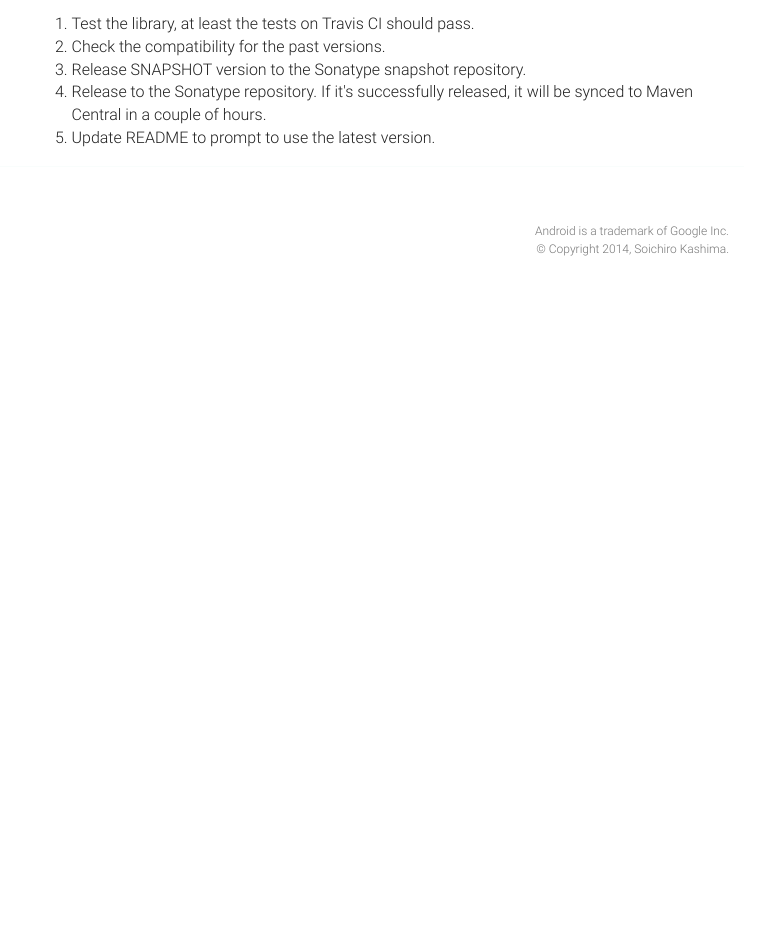
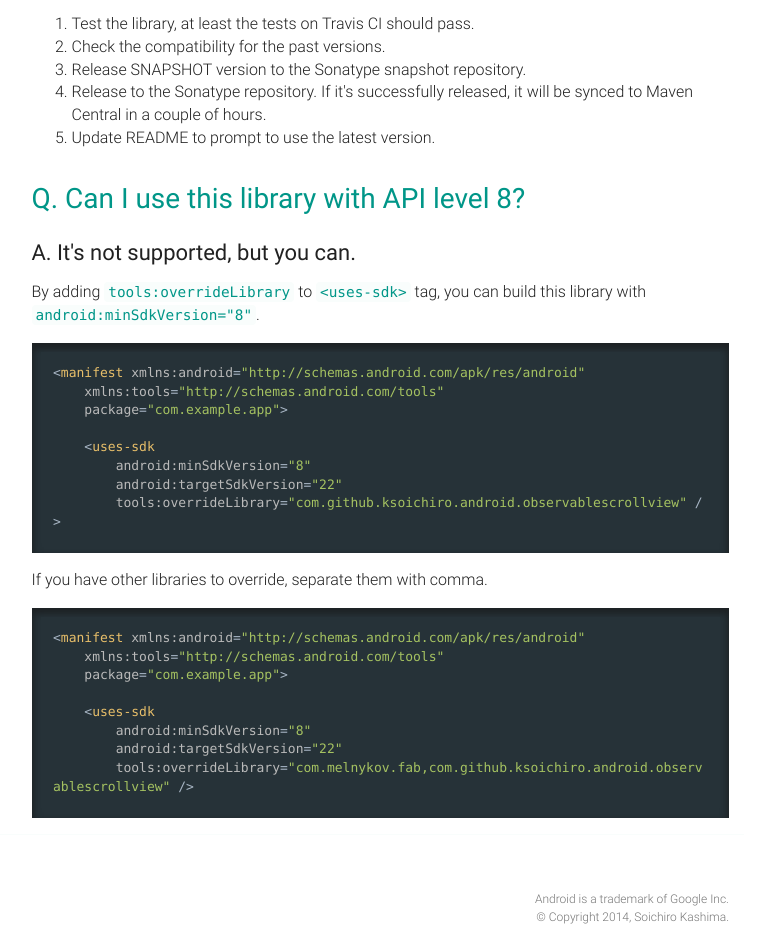
Before and after one commit to ksoichiro/Android-ObservableScrollView, a plain HTML site: page docs/faq.html in a window 1280 px wide. Shown: the part 1576-2517 px from the top of the page, without its empty margins (381-1141 px from the left). Before the commit the page ends 1849 px from the top, so only its background shows below. Drawn offline with Linux system fonts and the light colour scheme; grey boxes are pictures that could not be loaded.

Commit message:
Updated website.

```diff
--- a/docs/faq.html
+++ b/docs/faq.html
@@ -256,6 +256,27 @@ I&#39;d very appreciate it if you help me refactor them.</p>
 <li>Release to the Sonatype repository. If it&#39;s successfully released, it will be synced to Maven Central in a couple of hours.</li>
 <li>Update README to prompt to use the latest version.</li>
 </ol>
+<h2>Q. Can I use this library with API level 8?</h2><h3>A. It&#39;s not supported, but you can.</h3><p>By adding <code>tools:overrideLibrary</code> to <code>&lt;uses-sdk&gt;</code> tag,
+you can build this library with <code>android:minSdkVersion=&quot;8&quot;</code>.</p>
+<pre><code class="language-xml">&lt;manifest xmlns:android=&quot;http://schemas.android.com/apk/res/android&quot;
+    xmlns:tools=&quot;http://schemas.android.com/tools&quot;
+    package=&quot;com.example.app&quot;&gt;
+
+    &lt;uses-sdk
+        android:minSdkVersion=&quot;8&quot;
+        android:targetSdkVersion=&quot;22&quot;
+        tools:overrideLibrary=&quot;com.github.ksoichiro.android.observablescrollview&quot; /&gt;
+</code></pre>
+<p>If you have other libraries to override, separate them with comma.</p>
+<pre><code class="language-xml">&lt;manifest xmlns:android=&quot;http://schemas.android.com/apk/res/android&quot;
+    xmlns:tools=&quot;http://schemas.android.com/tools&quot;
+    package=&quot;com.example.app&quot;&gt;
+
+    &lt;uses-sdk
+        android:minSdkVersion=&quot;8&quot;
+        android:targetSdkVersion=&quot;22&quot;
+        tools:overrideLibrary=&quot;com.melnykov.fab,com.github.ksoichiro.android.observablescrollview&quot; /&gt;
+</code></pre>
 </div>
 </div>
 </div>
```
Also changed, not shown: index.html (+1 -1 lines).
